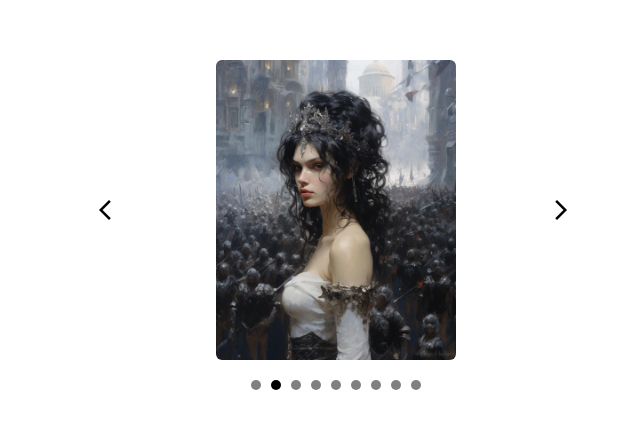
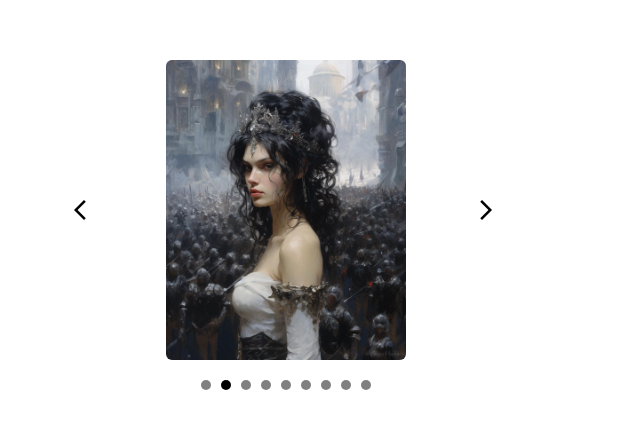
Before and after one commit to Jaizzer/webpage-image-slider, a website: page index.html in a window 1280 px wide. Shown: the part 178-606 px from the top of the page, without its empty margins (277-917 px from the left). Drawn offline with nearby package versions, Linux system fonts and the light colour scheme.

Commit message:
feat: Reduce grid width for the previous and next buttons

```diff
--- a/style.css
+++ b/style.css
@@ -11,7 +11,7 @@ body {
     width: 600px;
 
     display: grid;
-    grid-template-columns: 80px 350px 80px;
+    grid-template-columns: 30px 350px 30px;
     grid-template-rows: repeat(2, auto);
 
     gap: 10px;
```
